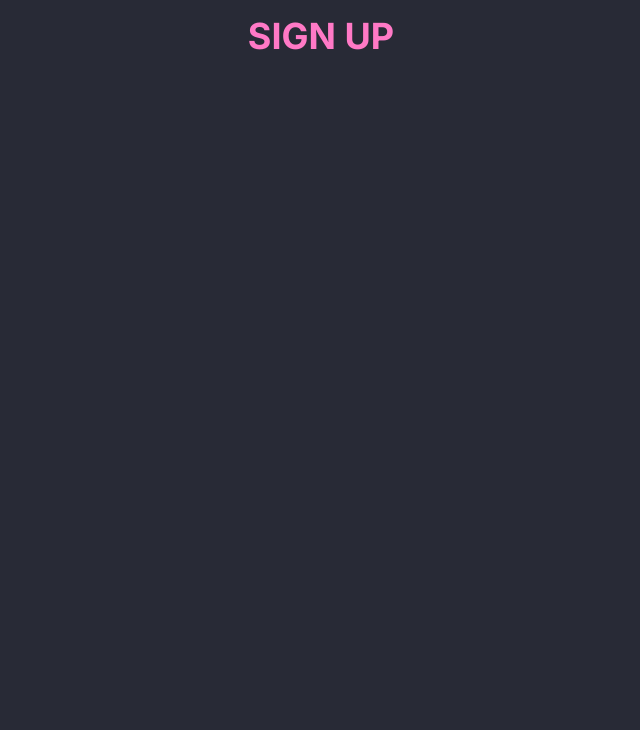
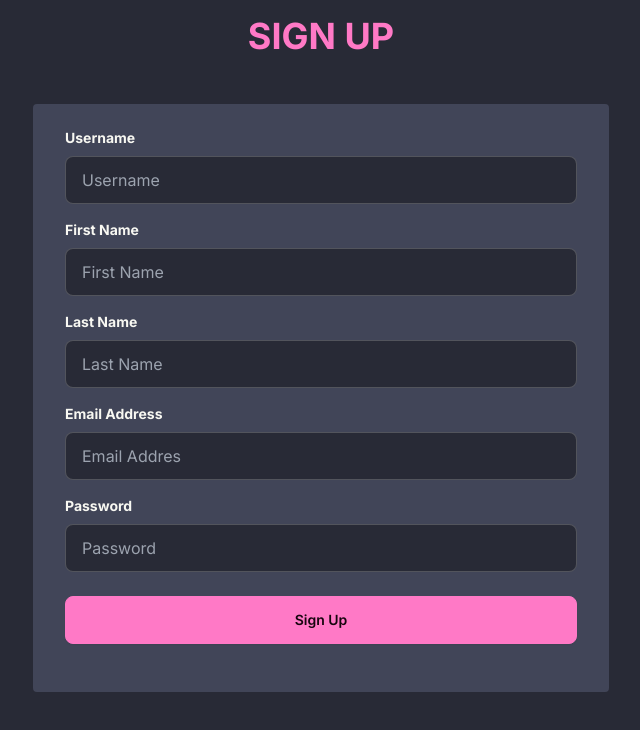
Before and after one commit to MikeyAlmighty/acada-brain-web, a Next.js app: page /users/sign-up in a window 1280 px wide. Shown: the top 730 px of the page, without its empty margins (319-959 px from the left). Built offline with nearby package versions, Linux system fonts and the light colour scheme.

Commit message:
feat: sign-up form implementation

```diff
--- a/app/components/forms/sign-up/index.tsx
+++ b/app/components/forms/sign-up/index.tsx
@@ -1,6 +1,7 @@
 "use client";
 
 import { SubmitHandler, useForm } from "react-hook-form";
+import Heading from "../../heading";
 
 export type FormValues = {
   firstName: string;
@@ -23,7 +24,105 @@ const SignUpForm = () => {
     console.log("Form Data:", data);
   };
 
-  return <></>;
+  return (
+    <form
+      className="rounded bg-neutral px-8 pt-6 pb-8 mb-4 w-[45vw]"
+      onSubmit={handleSubmit(onSubmit)}
+    >
+      <div className="mb-4 ">
+        <label className="block text-sm font-bold mb-2" htmlFor="username">
+          Username
+        </label>
+        <input
+          id="username"
+          type="text"
+          placeholder="Username"
+          className={`input input-bordered w-full ${errors.username ? "input-error" : ""}`}
+          {...register("username", { required: "Username is required" })}
+        />
+        {errors.username && (
+          <p className="text-red-500 text-xs italic">
+            {errors.username.message}
+          </p>
+        )}
+      </div>
+
+      <div className="mb-4 ">
+        <label className="block text-sm font-bold mb-2" htmlFor="username">
+          First Name
+        </label>
+        <input
+          id="firstName"
+          type="text"
+          placeholder="First Name"
+          className={`input input-bordered w-full ${errors.username ? "input-error" : ""}`}
+          {...register("firstName", { required: "First Name is required" })}
+        />
+        {errors.firstName && (
+          <p className="text-red-500 text-xs italic">
+            {errors.firstName.message}
+          </p>
+        )}
+      </div>
+
+      <div className="mb-4 ">
+        <label className="block text-sm font-bold mb-2" htmlFor="username">
+          Last Name
+        </label>
+        <input
+          id="lastName"
+          type="text"
+          placeholder="Last Name"
+          className={`input input-bordered w-full ${errors.username ? "input-error" : ""}`}
+          {...register("lastName", { required: "Last Name is required" })}
+        />
+        {errors.lastName && (
+          <p className="text-red-500 text-xs italic">
+            {errors.lastName.message}
+          </p>
+        )}
+      </div>
+
+      <div className="mb-4 ">
+        <label className="block text-sm font-bold mb-2" htmlFor="username">
+          Email Address
+        </label>
+        <input
+          id="email"
+          type="text"
+          placeholder="Email Addres"
+          className={`input input-bordered w-full ${errors.username ? "input-error" : ""}`}
+          {...register("email", { required: "Email Address is required" })}
+        />
+        {errors.email && (
+          <p className="text-red-500 text-xs italic">{errors.email.message}</p>
+        )}
+      </div>
+
+      <div className="mb-6">
+        <label className="block text-sm font-bold mb-2" htmlFor="password">
+          Password
+        </label>
+        <input
+          id="password"
+          type="password"
+          placeholder="Password"
+          className={`input input-bordered w-full ${errors.password ? "input-error" : ""}`}
+          {...register("password", { required: "Password is required" })}
+        />
+        {errors.password && (
+          <p className="text-red-500 text-xs italic">
+            {errors.password.message}
+          </p>
+        )}
+      </div>
+      <div className="flex items-center justify-between">
+        <button type="submit" className="btn btn-primary w-full mb-4">
+          Sign Up
+        </button>
+      </div>
+    </form>
+  );
 };
 
 export default SignUpForm;
--- a/app/users/sign-up/page.tsx
+++ b/app/users/sign-up/page.tsx
@@ -1,7 +1,13 @@
+import SignUpForm from "@/app/components/forms/sign-up";
 import Heading from "@/app/components/heading";
 
 const SignUpPage = () => {
-  return <Heading text="Sign up" />;
+  return (
+    <div className="flex flex-col items-center h-screen">
+      <Heading text="Sign up" />
+      <SignUpForm />
+    </div>
+  );
 };
 
 export default SignUpPage;
```
